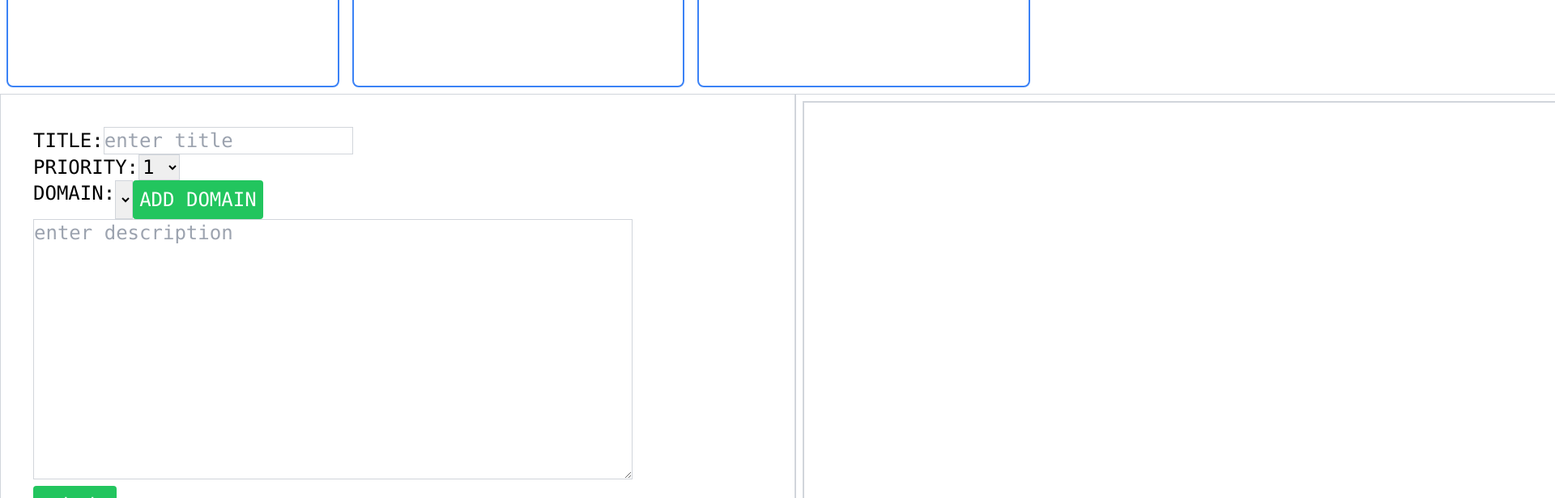
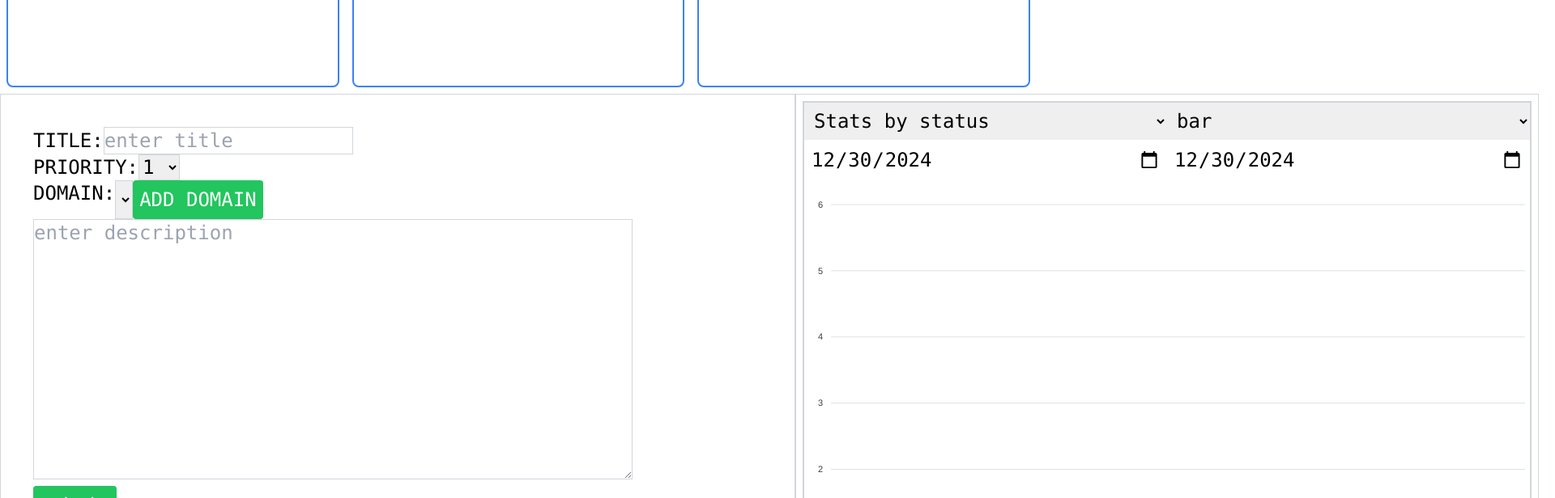
Before and after one commit to lobstera9/taskmeister, a React (Create React App) app: page / in a window 1280 px wide. Shown: the part 400-1016 px from the top of the page at 81% size, 1920 px wide, since content can reach past the window. Built offline with nearby package versions, Linux system fonts and the light colour scheme.

Commit message:
added charts

```diff
--- /dev/null
+++ b/src/ChartStruct.js
@@ -0,0 +1,11 @@
+class ChartStruct{
+  constructor(options,series){
+    this.options=options || {};
+    this.series= series || [];
+    this.type=options?.chart?.type || '';
+    this.height=options?.chart?.height || 700;
+    this.width=options?.chart?.width || 900;
+  }
+}
+
+export { ChartStruct };
--- /dev/null
+++ b/src/Charts.jsx
@@ -0,0 +1,8 @@
+import Chart from 'react-apexcharts';
+const Charts =({options,series,type,width})=>{
+  return(<>
+      <Chart options={options} series={series} type={type} width={width}/>
+    </>)
+}
+
+export default Charts;
--- a/src/Constants.js
+++ b/src/Constants.js
@@ -10,9 +10,23 @@ export const compCss = new Map([
   ['btnClear',"bg-red-500 text-white p-2 rounded hover:bg-gray-600"],
   ['btnEdit',"h-5 w-5 text-lime-100 bg-gray-900 rounded-lg"],
   ['overflow-content',"border-2 border-gray-300 h-[800px] w-[1200px] overflow-auto flex"],
-  ['statistics',"border-2 border-gray-300 h-[800px] w-[1200px] overflow-auto flex"]
+  ['statistics',"border-2 border-gray-300 h-[800px] w-[900px] overflow-auto"],
+  ['flex-content-2-items',"flex flex-wrap"],
+  ['flex-item-half-space',"w-1/2 p-2"]
 ])
 
 export const getCss = (name)=>{
   return compCss.get(name);
 }
+
+export const chartGroups = [
+                            {key:'created_at',chartTitle:'Total number of tasks on date',display:'Stats By creation Date'},
+                            { key:'in_progress_at',chartTitle:'Total number of tasks on date',display:'Stats By In progress Date'},
+                            { key:'completed_at',chartTitle:'Total number of tasks on date',display:'Stats By completion Date'},
+                            { key:'domain_name',chartTitle:'Total number of tasks by domain',display:'Stats By domain'},
+                            { key:'status',chartTitle:'Total number of tasks by status',display:'Stats by status'}
+                            ]
+export const chartTypes = ['line','bar','area'];
+export const getChartTitleByKey=(key)=>{
+  return chartGroups.find(a=>a.key===key)?.chartTitle;
+}
--- a/src/Date.js
+++ b/src/Date.js
@@ -3,6 +3,9 @@ export const formatDate=(dt)=>{
     return '';
   }
   var date = new Date(dt);
+  if(isNaN(date.getTime())){
+    return dt;
+  }
   // Get the full year (4 digits)
   const year = date.getFullYear();
 
@@ -21,6 +24,9 @@ export const formatDateTime = (dt) => {
     return '';
   }
   var date = new Date(dt);
+
+  if(isNaN(date.getTime()))
+    return dt;
   // Get the full year (4 digits)
   const year = date.getFullYear();
 
--- a/src/Statistics.jsx
+++ b/src/Statistics.jsx
@@ -1,14 +1,53 @@
-import { getCss } from './Constants.js';
+import { getCss,chartGroups,getChartTitleByKey,chartTypes } from './Constants.js';
 import { useState, useEffect } from 'react';
+import { formatDate } from './Date.js';
+import { dailyStats } from './StatsUtils.js';
+import Charts from './Charts';
 
 const Statistics =({tasks})=>{
-  const [statByDate,setStatByDate] = useState();
-  const [statByDomain,setStatByDomain] = useState();
+  const [chartStyle,setChartStyle] = useState('bar');
+  const [chartData,setChartData] = useState();
+  const [groupBy, setGroupBy] = useState({key:'status',chartTitle:'Total number of tasks by status'});
+  const [dateRange, setDateRange] = useState({startDate:formatDate(new Date()),endDate: formatDate(new Date())});
 
+  const handleDateChange=(arg)=>{
+    setDateRange({
+      ...dateRange,
+      [arg.target.name]:arg.target.value
+    });
+  }
+  const createStats = ()=>{
+    var data =dailyStats(tasks,groupBy,chartStyle,'STATUS',dateRange);
+    setChartData(data);
+  }
   useEffect(()=>{
-    console.log("changes in tasks object ",tasks);
-  },[tasks]);
-  return(<div className={getCss('statistics')}></div>)
+    if(tasks)
+      createStats(tasks);
+  },[tasks,groupBy,chartStyle,dateRange]);
+
+  const handleChange=async(arg)=>{
+    await setGroupBy({
+      ...groupBy,
+      [arg.target.name]:arg.target.value
+    });
+  }
+
+
+    return(<div className={getCss('statistics')}>
+      <div className={getCss('flex-content-2-items')}>
+      <select className={getCss('flex-item-half-space')} value={groupBy.key} name="key" onChange={handleChange}>{chartGroups.map((val,index)=>{
+        return(<option key={val.key} value={val.key}>{val.display}</option>)
+      })}
+      </select>
+      <select className={getCss('flex-item-half-space')} value={chartStyle}  onChange={(arg)=>setChartStyle(arg.target.value)}>{chartTypes.map((val,index)=>{
+        return(<option key={val} value={val}>{val}</option>)
+      })
+      }</select>
+      <input  className={getCss('flex-item-half-space')} type="date" name="startDate" value={dateRange.startDate} onChange={handleDateChange}/>
+      <input className={getCss('flex-item-half-space')} type="date" name="endDate" value={dateRange.endDate} onChange={handleDateChange}/>
+      </div>
+      <div id="chart-section">{!chartData?<>NO DATA</>:<Charts options={chartData.options} series={chartData.series} type={chartData.type} width={chartData.width}/>}</div>
+      </div>);
 }
 
 export default Statistics;
--- /dev/null
+++ b/src/StatsUtils.js
@@ -0,0 +1,108 @@
+import { formatDate } from './Date.js';
+import { ChartStruct } from './ChartStruct.js';
+import { chartGroups,getChartTitleByKey } from './Constants.js';
+
+export const dailyStats =(tasks,groupBy,chartStyle,dataType,dateRange)=>{
+    if(!tasks) return;
+    tasks = tasks.filter(a=>new Date(a.created_at) >= new Date(dateRange.startDate) && new Date(a.created_at) <= new Date(dateRange.endDate));
+    var mapOfKeys =  Map.groupBy(tasks,(task)=>formatDate(task[groupBy.key]));
+    var stats = calculateStat(mapOfKeys,groupBy,dataType);
+    var dataArr = [];
+    var labelArr = [];
+    mapOfKeys.keys().forEach(a=>{
+      labelArr.push(a);
+    });
+    var options ={
+      chart: {
+        height: 1500,
+        width: 900,
+        type: chartStyle
+      },
+      xaxis: {
+        categories: labelArr
+      }
+    };
+    var chart = new ChartStruct(options,stats);
+    return chart;
+}
+
+const calculateStat=(map,chartTitleKey,dataType)=>{
+  switch(dataType){
+    case 'COUNT':
+      return calculateStatByCount(map,chartTitleKey);
+    case 'STATUS':
+      return calculateStatByStatus(map,chartTitleKey);
+    default:
+      return calculateStatByCount(map,chartTitleKey);
+  }
+}
+
+const calculateStatByCount=(map,chartTitleKey)=>{
+  var statOfKeys = new Map(map.keys().map(a=>[a,map.get(a).length]));
+  var statArr = [];
+  statOfKeys.keys().forEach(a=>{
+    statArr.push(statOfKeys.get(a));
+  });
+  var series = [
+    {
+      name: getChartTitleByKey(chartTitleKey),
+      data: statArr
+    }
+  ];
+  return series;
+}
+
+const calculateStatByStatus=(map,chartTitleKey)=>{
+  // hint: statuses will come only 3 times in series, and the values for each categories will be represented by array index.
+  // refer var series for why charts are not working
+
+  //var data = Array.from(map.keys()).map(a=>{
+  //  var subMap = Map.groupBy(map.get(a),(element)=>element.status);
+  //  var arr = [];
+  //  subMap.keys().forEach(b=>{
+  //    var sArr = [];
+  //    sArr.push(subMap.get(b).length);
+  //    var dat = {
+  //      name: `Tasks ${b}`,
+  //      data: sArr,
+  //    }
+  //    arr.push(dat);
+  //  });
+  //
+  //return arr;
+  //});
+  var setOfStatus = new Set(Array.from(map.keys()).map(a=>map.get(a)).flatMap(a=>a).map(a=>a['status']));
+  var data = [];
+  setOfStatus.forEach(a=>{
+    var dataArr = [];
+    map.keys().forEach(b=>{
+      var arr = map.get(b);
+      var count = arr.filter(c=>c.status === a).length || 0;
+      dataArr.push(count);
+    });
+    var d = {
+      name: `Tasks ${a}`,
+      data: dataArr
+    };
+    data.push(d);
+  });
+
+return data;
+}
+
+const calculateStatByDomain=(map,chartTitleKey)=>{
+var series=[
+  {
+    name: "Tasks Pending",
+    data: [10,20,30]
+  },
+  {
+    name: "Tasks In Progress",
+    data: [100,80,10]
+  },
+  {
+    name: "Tasks Completed",
+    data: [20,30,40]
+  }
+]
+}
```
